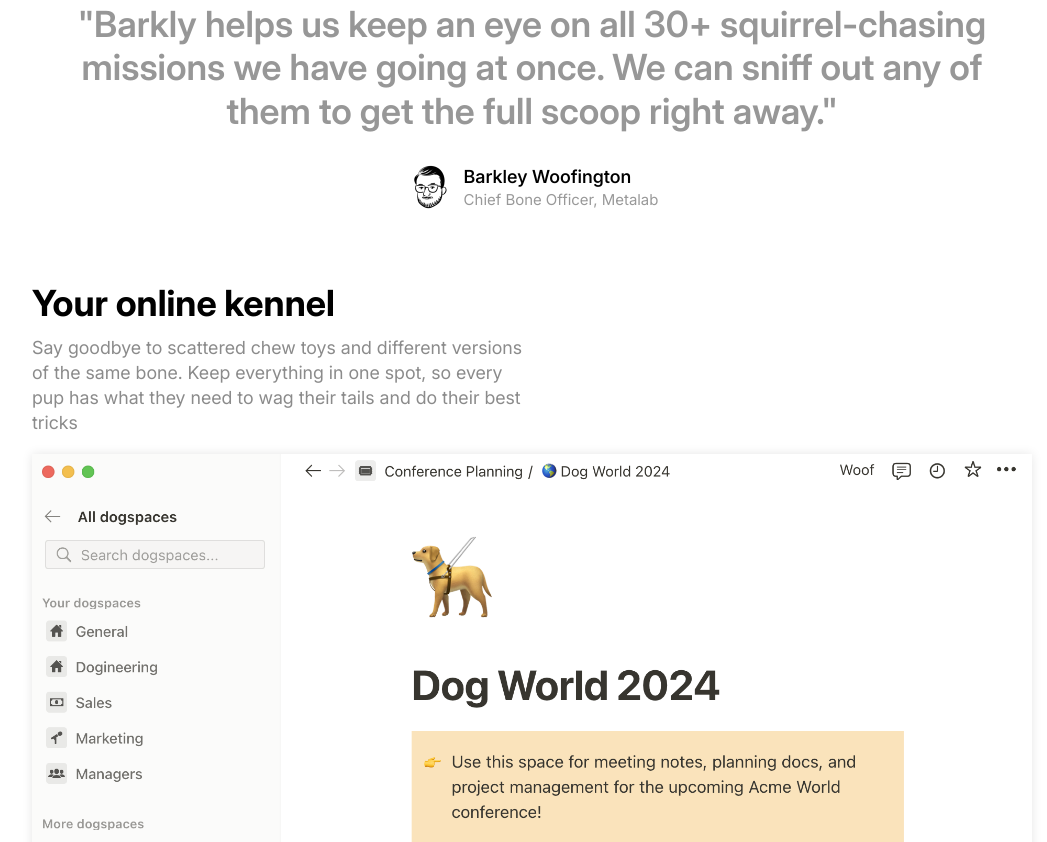
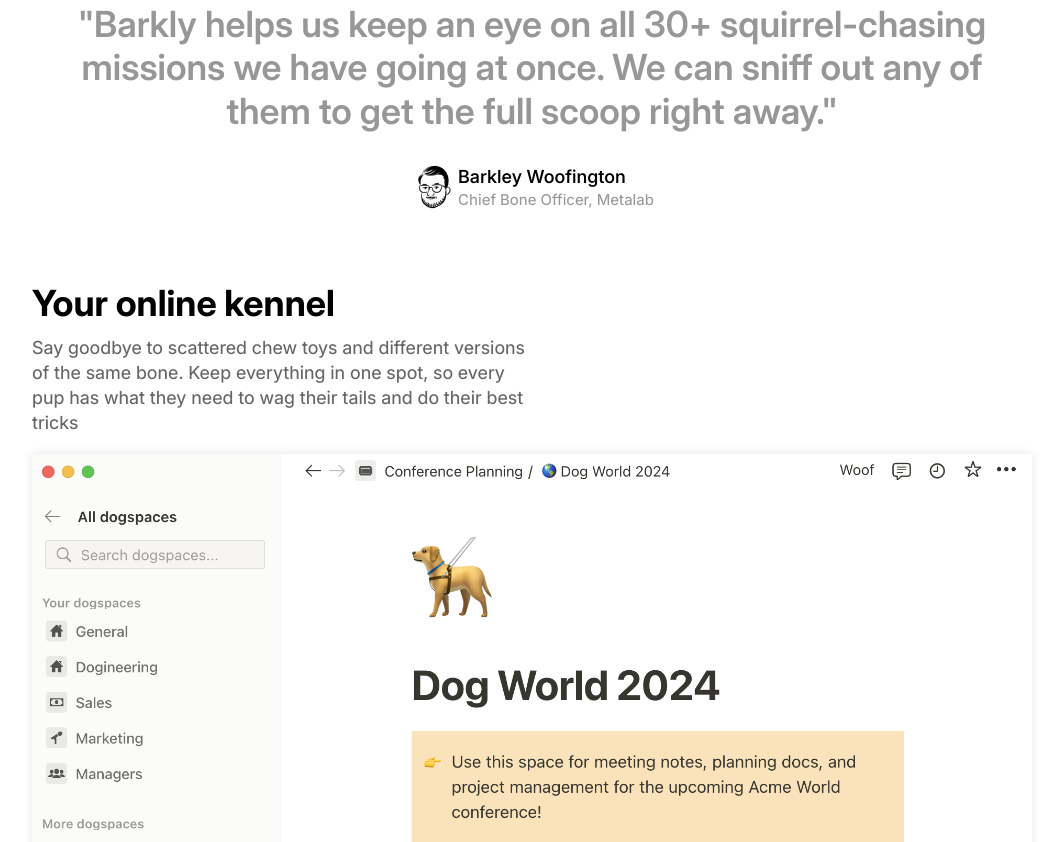
Before and after one commit to RobinRees/Barkey-Projekt1, a plain HTML site: page index.html in a window 1280 px wide. Shown: the part 1491-2333 px from the top of the page, without its empty margins (108-1155 px from the left). Drawn offline with Linux system fonts and the light colour scheme.

Commit message:
Revert "Update styles.css"
This reverts commit 12a8cc653ca2a581de32c03f5ffcf29599b6388c.

```diff
--- a/styles.css
+++ b/styles.css
@@ -2,7 +2,6 @@ body {
     margin: 0px;
     width: 100vw;
     font-family: 'Inter Thin';
-    background-color: #F9F9F9,
 }
 
 @font-face {
@@ -32,8 +31,8 @@ h3 {
 
 p {
     font-size: 18px;
-    font-weight: 400;
-    color: #8b8b8b;
+    font-weight: 450;
+    color: #666666;
     line-height: 1.4;
     margin-top: 10px;
 }
@@ -259,7 +258,6 @@ main {
     align-items: center;
     justify-content: center;
     margin-bottom: 70px;
-    gap: 10px;
 }
 
 .box-Person-Quote img {
```
